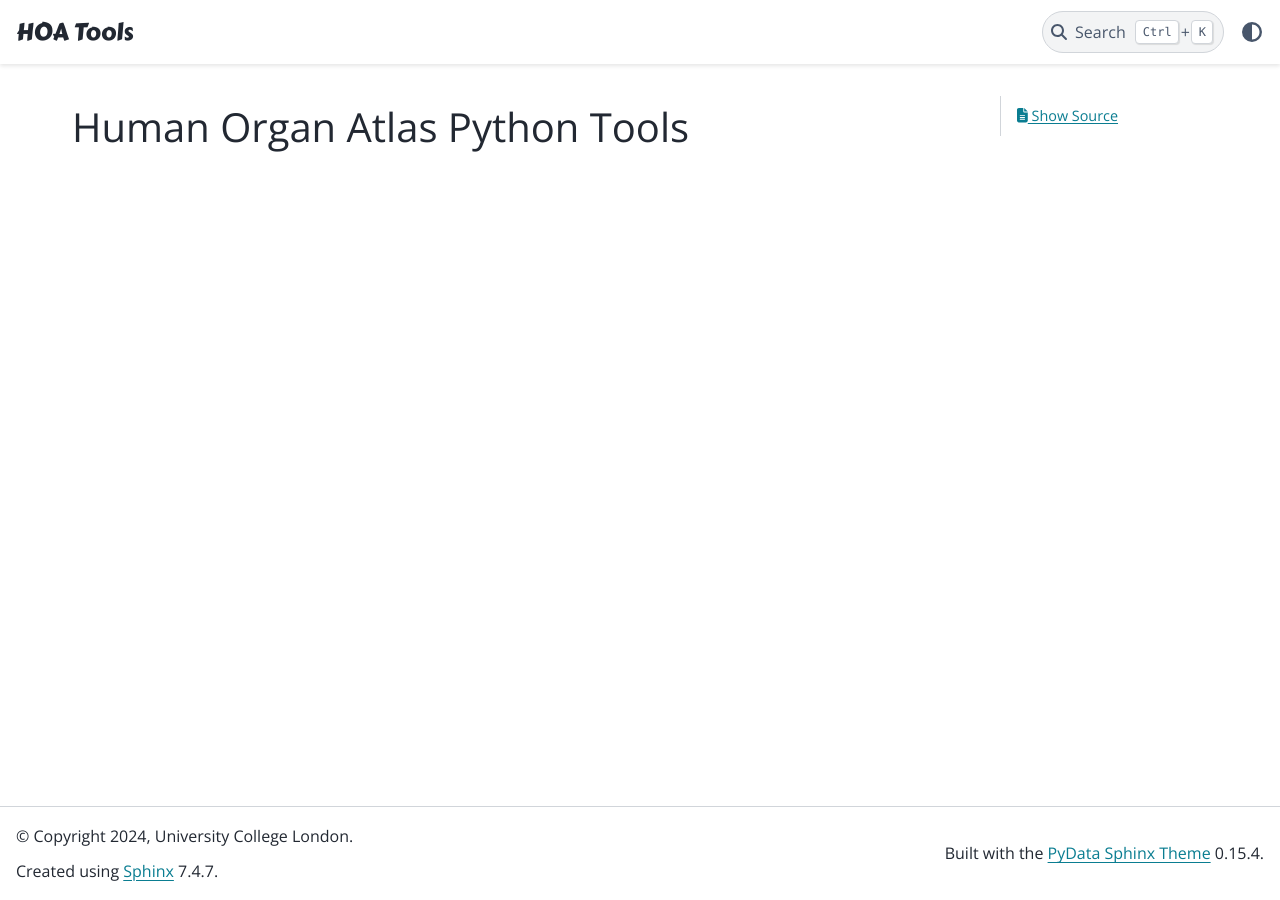
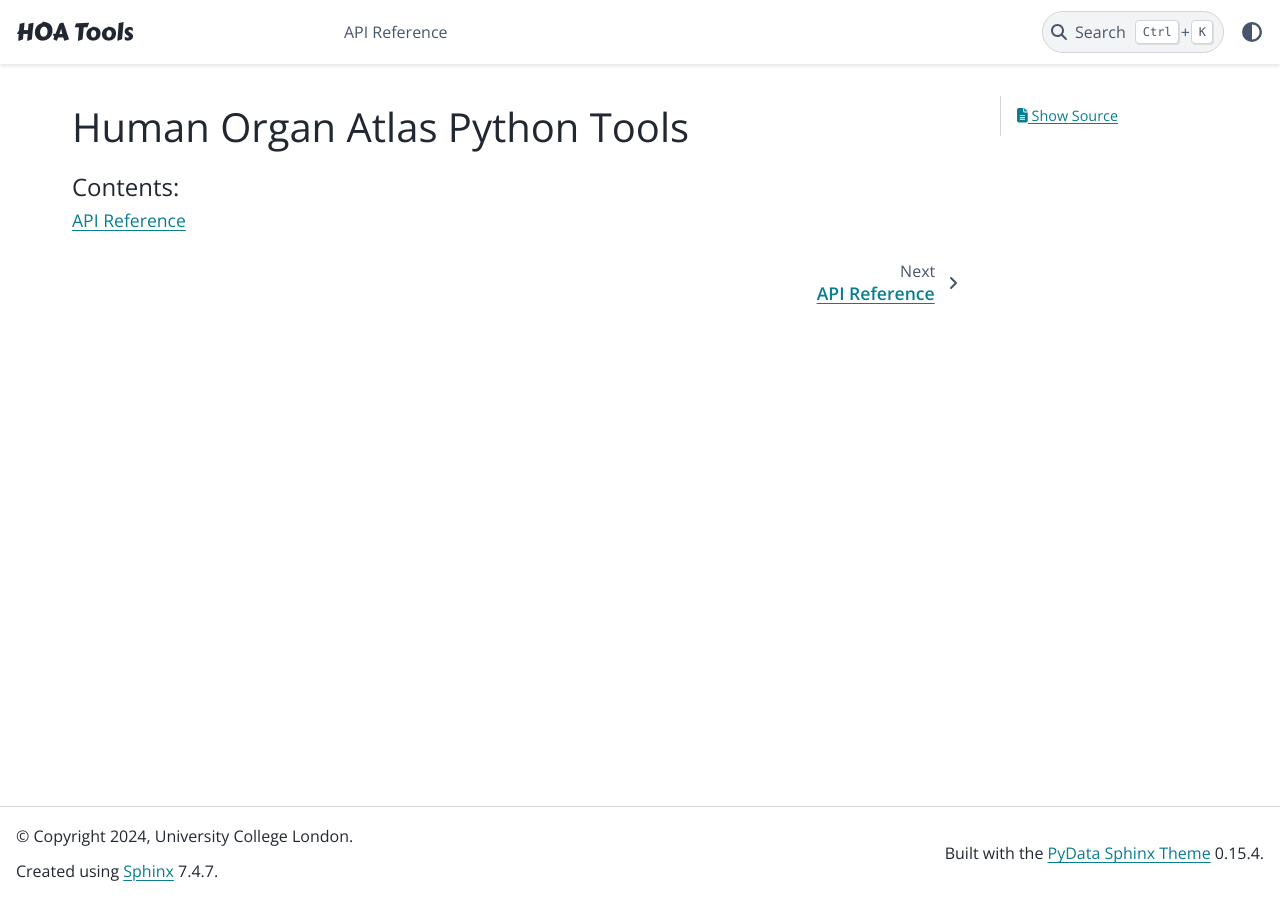
Before and after one commit to HumanOrganAtlas/hoa-tools, a Sphinx documentation site: the page built from docs/index.rst, in a window 1280 px wide. Built offline with Sphinx 7.4.7 and the PyData theme 0.15.4, drawn with Linux system fonts in a browser that asks for light colours.

```diff
--- /dev/null
+++ b/docs/api.rst
@@ -0,0 +1,8 @@
+API Reference
+=============
+
+.. toctree::
+   :maxdepth: 1
+   :caption: Contents:
+
+   api/inventory
--- /dev/null
+++ b/docs/api/inventory.rst
@@ -0,0 +1 @@
+.. automodapi:: hoa_tools.inventory
--- a/docs/conf.py
+++ b/docs/conf.py
@@ -5,23 +5,28 @@ For the full list of built-in configuration values, see the documentation:
 https://www.sphinx-doc.org/en/master/usage/configuration.html
 """
 
-# -- Project information -----------------------------------------------------
+# Project information
 # https://www.sphinx-doc.org/en/master/usage/configuration.html#project-information
 
 project = "hoa-tools"
 copyright = "2024, University College London"
 author = "David Stansby"
 
-# -- General configuration ---------------------------------------------------
+# General configuration
 # https://www.sphinx-doc.org/en/master/usage/configuration.html#general-configuration
 
-# extensions = []
 
 templates_path = ["_templates"]
 exclude_patterns = ["_build", "Thumbs.db", ".DS_Store"]
 
 
-# -- Options for HTML output -------------------------------------------------
+# Extension configuration
+extensions = ["numpydoc", "sphinx_automodapi.automodapi"]
+
+automodapi_toctreedirnm = "_api_autogen"
+numpydoc_show_class_members = False
+
+# Options for HTML output
 # https://www.sphinx-doc.org/en/master/usage/configuration.html#options-for-html-output
 
 html_theme = "pydata_sphinx_theme"
--- a/docs/index.rst
+++ b/docs/index.rst
@@ -4,3 +4,5 @@ Human Organ Atlas Python Tools
 .. toctree::
    :maxdepth: 2
    :caption: Contents:
+
+   api
--- a/pyproject.toml
+++ b/pyproject.toml
@@ -38,6 +38,8 @@ optional-dependencies = {dev = [
 ], docs = [
     "pydata-sphinx-theme",
     "sphinx",
+    'numpydoc',
+    'sphinx-automodapi',
 ], test = [
     "pytest",
     "pytest-cov",
```
Also changed, not shown: 1 other file.
